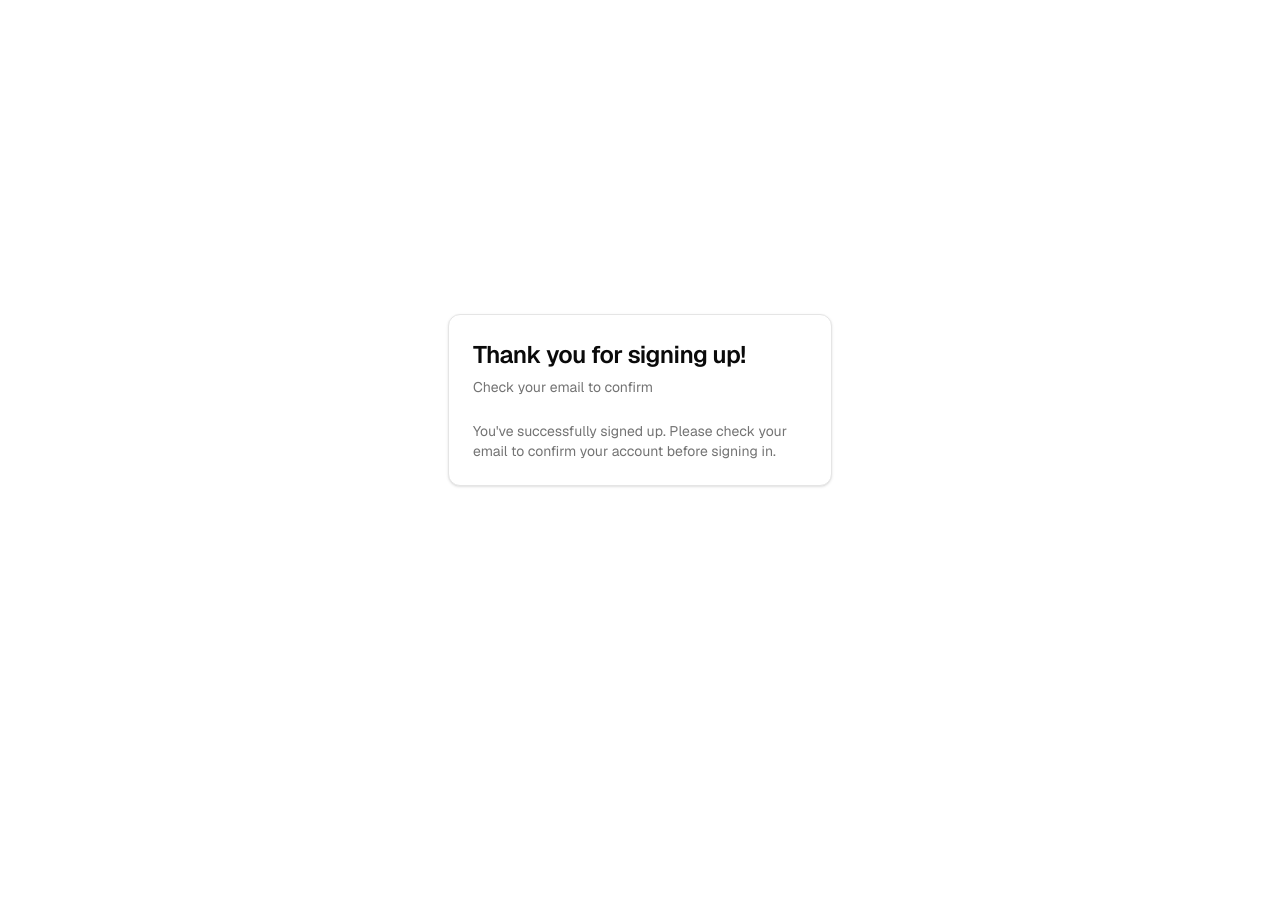
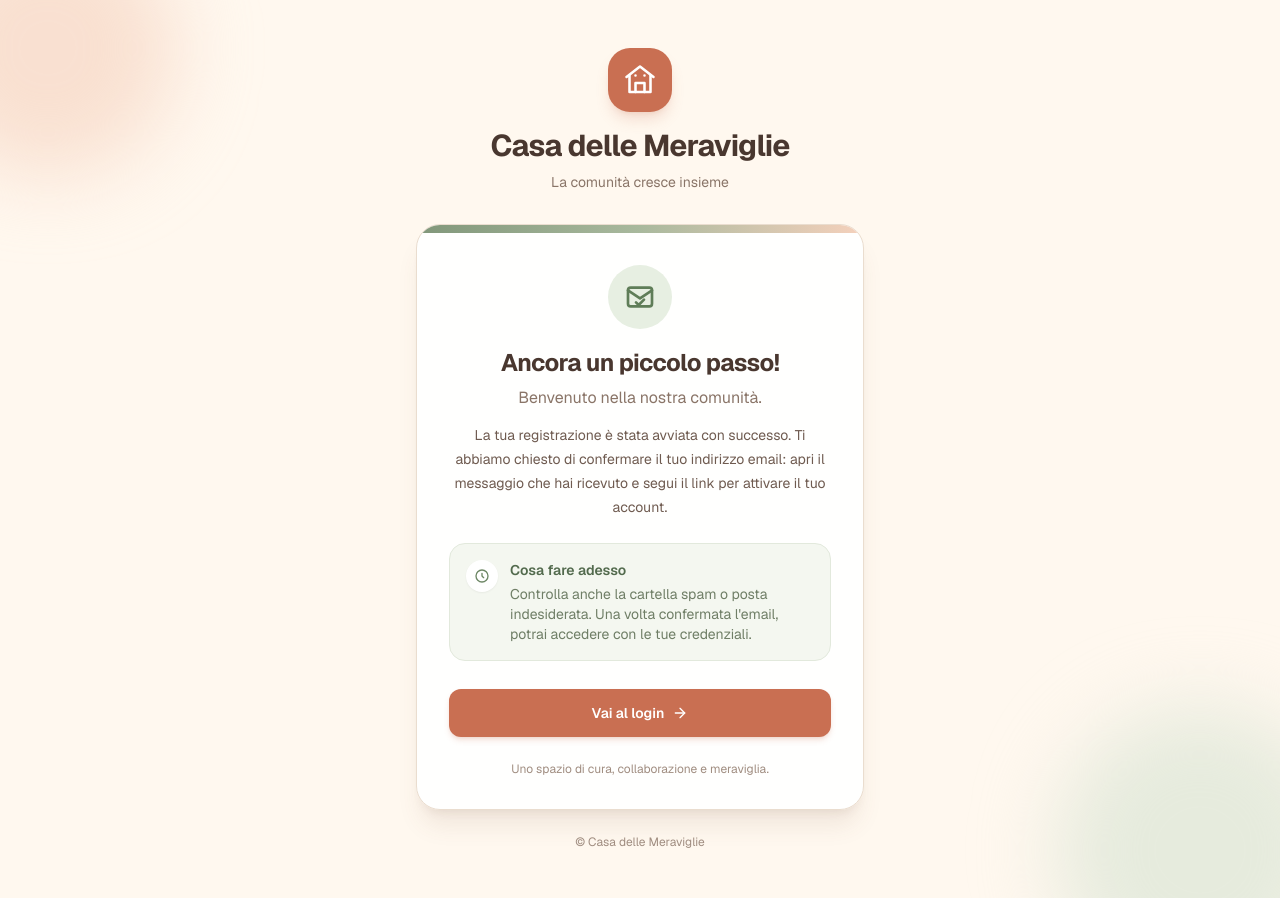
Before and after one commit to cinothejk/casa-delle-meraviglie, a Next.js app: page /auth/sign-up-success in a window 1280 px wide. Before the commit the page ends 800 px from the top, so only its background shows below. Built offline with nearby package versions, Linux system fonts and the light colour scheme; no server answers.

Commit message:
Fix for CDM Build 2

```diff
--- a/app/auth/sign-up-success/page.tsx
+++ b/app/auth/sign-up-success/page.tsx
@@ -1,3 +1,4 @@
+import Link from "next/link";
 import {
 Card,
 CardContent,
@@ -7,26 +8,150 @@ import {
 } from "@/components/ui/card";
 
 export default function Page() {
-  return (
-    <div className="flex min-h-svh w-full items-center justify-center p-6 md:p-10">
-      <div className="w-full max-w-sm">
-        <div className="flex flex-col gap-6">
-          <Card>
-            <CardHeader>
-              <CardTitle className="text-2xl">
-                Thank you for signing up!
+return ( <main className="relative flex min-h-svh w-full items-center justify-center overflow-hidden bg-[#FFF8EF] px-5 py-12 text-[#49372F] sm:px-8">
+{/* Decorazioni di sfondo */} <div
+     aria-hidden="true"
+     className="pointer-events-none absolute -left-20 -top-20 h-64 w-64 rounded-full bg-[#F5D1BC]/60 blur-2xl"
+   /> <div
+     aria-hidden="true"
+     className="pointer-events-none absolute -bottom-24 -right-16 h-72 w-72 rounded-full bg-[#DCE5D6]/70 blur-2xl"
+   />
+
+
+  <div className="relative z-10 w-full max-w-md">
+    {/* Intestazione */}
+    <div className="mb-8 flex flex-col items-center text-center">
+      <div className="mb-4 flex h-16 w-16 items-center justify-center rounded-[22px] bg-[#C96F52] text-white shadow-lg shadow-[#C96F52]/20">
+        <svg
+          xmlns="http://www.w3.org/2000/svg"
+          viewBox="0 0 24 24"
+          fill="none"
+          stroke="currentColor"
+          strokeWidth="1.7"
+          strokeLinecap="round"
+          strokeLinejoin="round"
+          className="h-9 w-9"
+          aria-hidden="true"
+        >
+          <path d="m3 10 9-7 9 7" />
+          <path d="M5 9v11h14V9" />
+          <path d="M9 20v-6h6v6" />
+          <path d="M9 9h.01M15 9h.01" />
+        </svg>
+      </div>
+
+      <h1 className="text-3xl font-bold tracking-tight text-[#49372F]">
+        Casa delle Meraviglie
+      </h1>
+      <p className="mt-2 text-sm text-[#8A7568]">
+        La comunità cresce insieme
+      </p>
+    </div>
+
+    {/* Conferma registrazione */}
+    <Card className="overflow-hidden rounded-3xl border border-[#EADDCF] bg-white/95 shadow-xl shadow-[#77533D]/10">
+      <div className="h-2 bg-gradient-to-r from-[#81977A] via-[#A9B99D] to-[#F5D1BC]" />
+
+      <CardHeader className="items-center px-6 pb-3 pt-8 text-center sm:px-8">
+        <div className="mb-3 flex h-16 w-16 items-center justify-center rounded-full bg-[#E7EFE2] text-[#5F7D58]">
+          <svg
+            xmlns="http://www.w3.org/2000/svg"
+            viewBox="0 0 24 24"
+            fill="none"
+            stroke="currentColor"
+            strokeWidth="2"
+            strokeLinecap="round"
+            strokeLinejoin="round"
+            className="h-8 w-8"
+            aria-hidden="true"
+          >
+            <rect x="3" y="5" width="18" height="14" rx="2" />
+            <path d="m3 7 9 6 9-6" />
+            <path d="m9 16 2 2 4-4" />
+          </svg>
+        </div>
+
+        <CardTitle className="text-2xl font-bold text-[#49372F]">
+          Ancora un piccolo passo!
         </CardTitle>
-              <CardDescription>Check your email to confirm</CardDescription>
+
+        <CardDescription className="mt-2 text-base leading-relaxed text-[#8A7568]">
+          Benvenuto nella nostra comunità.
+        </CardDescription>
       </CardHeader>
-            <CardContent>
-              <p className="text-sm text-muted-foreground">
-                You&apos;ve successfully signed up. Please check your email to
-                confirm your account before signing in.
+
+      <CardContent className="px-6 pb-8 sm:px-8">
+        <p className="text-center text-sm leading-6 text-[#6F5B50]">
+          La tua registrazione è stata avviata con successo. Ti abbiamo
+          chiesto di confermare il tuo indirizzo email: apri il messaggio
+          che hai ricevuto e segui il link per attivare il tuo account.
+        </p>
+
+        <div className="mt-6 rounded-2xl border border-[#E2E9DC] bg-[#F4F7F0] p-4">
+          <div className="flex items-start gap-3">
+            <span className="flex h-8 w-8 shrink-0 items-center justify-center rounded-full bg-white text-[#6D8765] shadow-sm">
+              <svg
+                xmlns="http://www.w3.org/2000/svg"
+                viewBox="0 0 24 24"
+                fill="none"
+                stroke="currentColor"
+                strokeWidth="2"
+                strokeLinecap="round"
+                strokeLinejoin="round"
+                className="h-4 w-4"
+                aria-hidden="true"
+              >
+                <path d="M12 8v4l2.5 2.5" />
+                <circle cx="12" cy="12" r="9" />
+              </svg>
+            </span>
+
+            <div>
+              <p className="text-sm font-semibold text-[#526A4D]">
+                Cosa fare adesso
+              </p>
+              <p className="mt-1 text-sm leading-5 text-[#6F7E66]">
+                Controlla anche la cartella spam o posta indesiderata. Una
+                volta confermata l&apos;email, potrai accedere con le tue
+                credenziali.
+              </p>
+            </div>
+          </div>
+        </div>
+
+        <Link
+          href="/auth/login"
+          className="mt-7 flex w-full items-center justify-center gap-2 rounded-xl bg-[#C96F52] px-5 py-3.5 text-sm font-semibold text-white shadow-md shadow-[#C96F52]/20 transition hover:-translate-y-0.5 hover:bg-[#B95F43] hover:shadow-lg focus-visible:outline-none focus-visible:ring-2 focus-visible:ring-[#C96F52] focus-visible:ring-offset-2"
+        >
+          Vai al login
+          <svg
+            xmlns="http://www.w3.org/2000/svg"
+            viewBox="0 0 24 24"
+            fill="none"
+            stroke="currentColor"
+            strokeWidth="2"
+            strokeLinecap="round"
+            strokeLinejoin="round"
+            className="h-4 w-4"
+            aria-hidden="true"
+          >
+            <path d="M5 12h14" />
+            <path d="m12 5 7 7-7 7" />
+          </svg>
+        </Link>
+
+        <p className="mt-6 text-center text-xs text-[#A08D80]">
+          Uno spazio di cura, collaborazione e meraviglia.
         </p>
       </CardContent>
     </Card>
+
+    <p className="mt-6 text-center text-xs text-[#A08D80]">
+      © Casa delle Meraviglie
+    </p>
   </div>
-      </div>
-    </div>
+</main>
+
+
 );
 }
```
Lines whose indentation alone changed are shown as unchanged.
